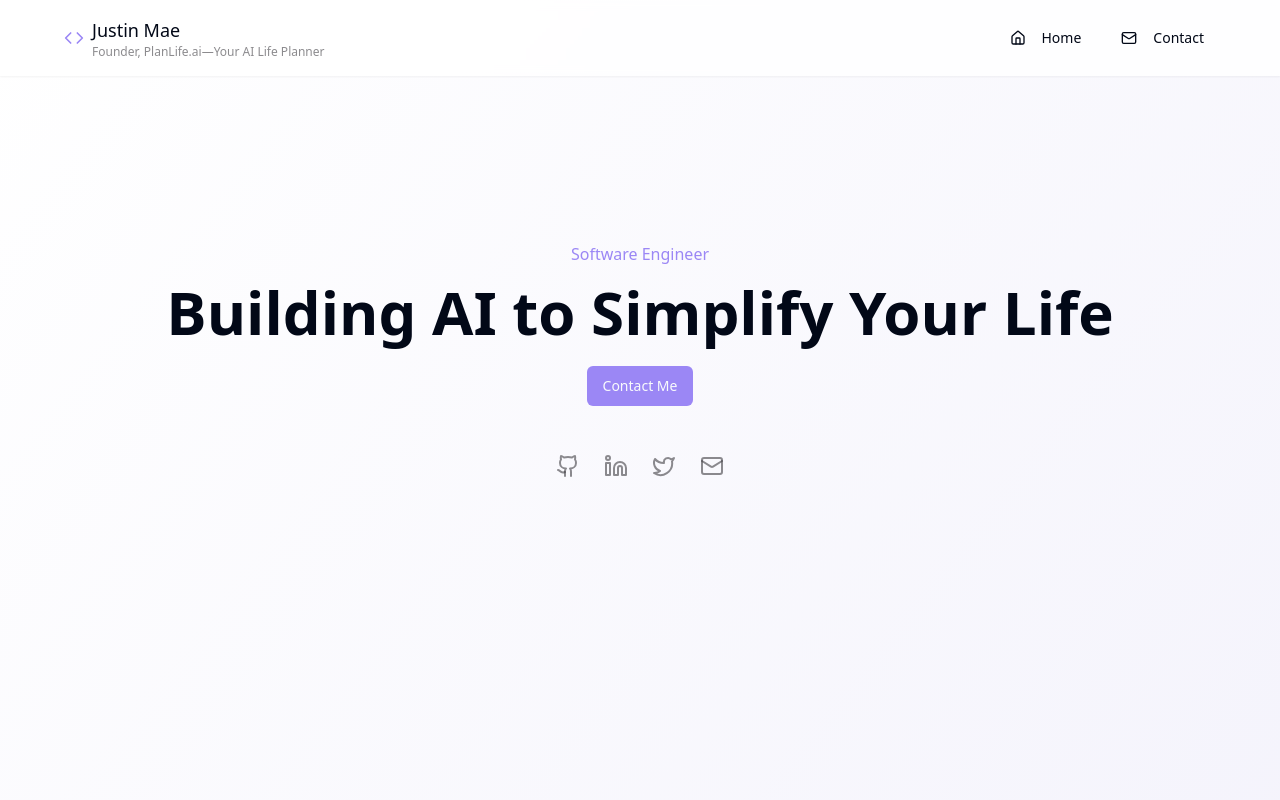
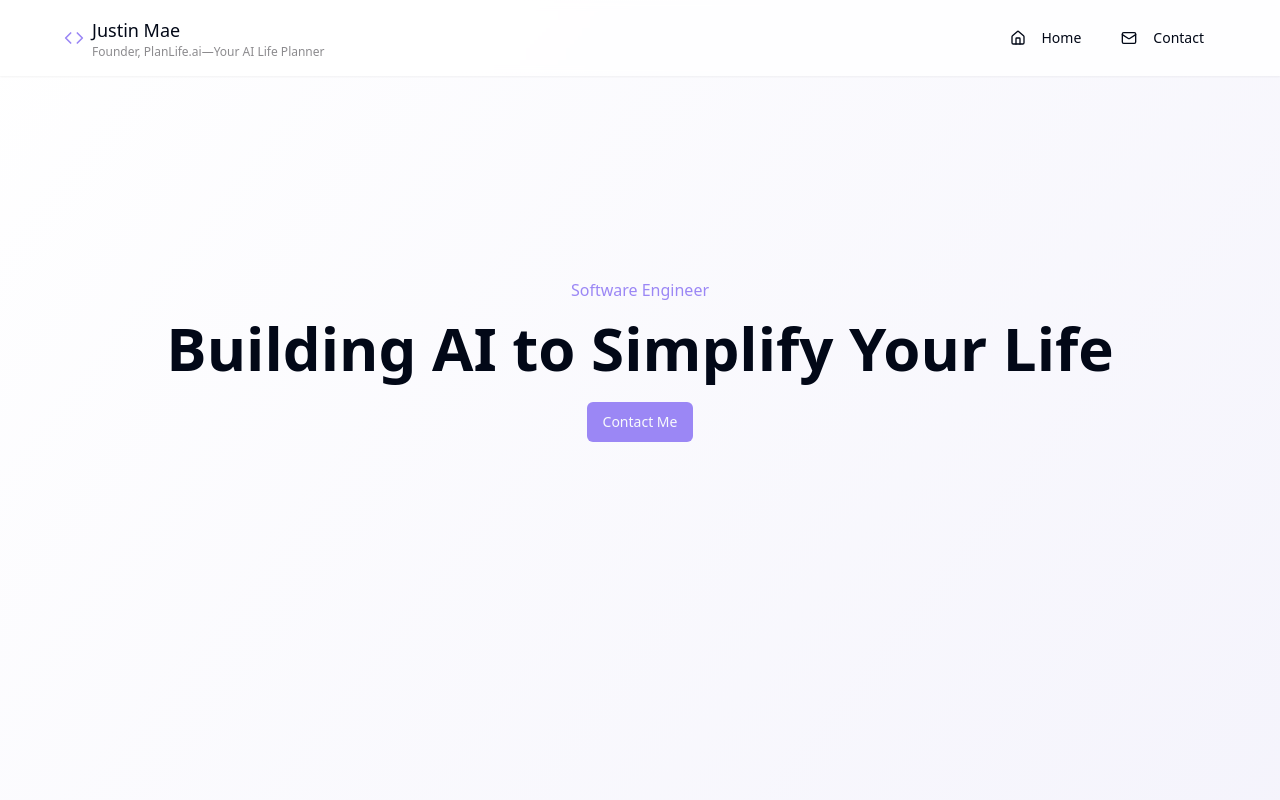
Before and after one commit to justinmae/justinmae.com, a React (Vite) app: page / in a window 1280 px wide. Shown: the top 800 px of the page. Built offline with nearby package versions, Linux system fonts and the light colour scheme.

Commit message:
Remove top section
Removed the top section of the website as requested.

```diff
--- a/src/components/sections/Hero.tsx
+++ b/src/components/sections/Hero.tsx
@@ -1,5 +1,4 @@
 
-import { Github, Linkedin, Mail, Twitter } from "lucide-react";
 import { Button } from "@/components/ui/button";
 
 export const Hero = () => {
@@ -24,35 +23,6 @@ export const Hero = () => {
           Contact Me
         </Button>
       </div>
-      <div className="flex gap-6 mt-12 animate-fade-up" style={{ animationDelay: "0.6s" }}>
-        <a
-          href="https://github.com/justinmae"
-          target="_blank"
-          rel="noopener noreferrer"
-          className="text-soft-dark/60 hover:text-accent-primary transition-colors"
-        >
-          <Github className="w-6 h-6" />
-        </a>
-        <a
-          href="https://linkedin.com/in/justinmae"
-          target="_blank"
-          rel="noopener noreferrer"
-          className="text-soft-dark/60 hover:text-accent-primary transition-colors"
-        >
-          <Linkedin className="w-6 h-6" />
-        </a>
-        <a
-          href="https://twitter.com/jmae1"
-          target="_blank"
-          rel="noopener noreferrer"
-          className="text-soft-dark/60 hover:text-accent-primary transition-colors"
-        >
-          <Twitter className="w-6 h-6" />
-        </a>
-        <a href="mailto:hello@justinmae.com" className="text-soft-dark/60 hover:text-accent-primary transition-colors">
-          <Mail className="w-6 h-6" />
-        </a>
-      </div>
     </section>
   );
 };
```
